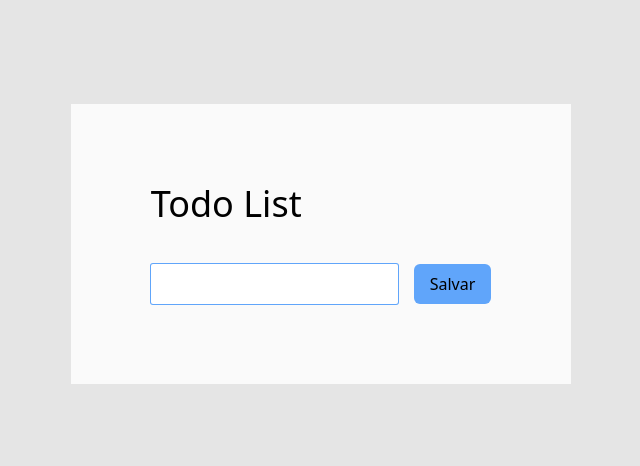
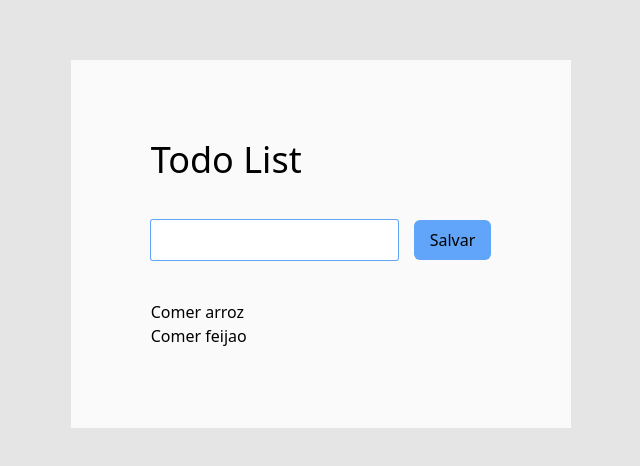
Before and after one commit to thiagomarim/todo-list, a React (Vite) app: page / in a window 1280 px wide. Shown: the part 156-622 px from the top of the page, without its empty margins (319-959 px from the left). Built offline with nearby package versions, Linux system fonts and the light colour scheme.

Commit message:
adicionado a reatividade

```diff
--- a/src/App.jsx
+++ b/src/App.jsx
@@ -1,12 +1,44 @@
-import React from "react";
+import { useState } from "react";
 import AddTask from "./page/AddTask";
+import Tasks from "./page/Tasks";
 
 function App() {
+  const [todos, setTodos] = useState([
+    {
+      id: 1,
+      text: "Comer arroz",
+      isCompleted: false,
+    },
+    {
+      id: 2,
+      text: "Comer feijao",
+      isCompleted: false,
+    },
+  ]);
+
+  const addTodo = (text) => {
+    const newTodos = [
+      ...todos,
+      {
+        id: Math.floor(Math.random() * 10000),
+        text,
+        isCompleted: false,
+      },
+    ];
+
+    setTodos(newTodos);
+  };
+
   return (
     <div className="bg-neutral-200 h-screen flex items-center justify-center">
       <div className="bg-neutral-50 w-max p-20 m-5">
         <h1 className="text-4xl font-sans mb-10">Todo List</h1>
-        <AddTask />
+        <AddTask addTodo={addTodo} />
+        <div className="mt-10">
+          {todos.map((item) => (
+            <Tasks item={item.text} key={item.id} />
+          ))}
+        </div>
       </div>
     </div>
   );
--- a/src/page/AddTask.jsx
+++ b/src/page/AddTask.jsx
@@ -1,20 +1,28 @@
-import React from "react";
+import { useState } from "react";
 
-const AddTask = () => {
-  function handleClick() {}
+const AddTask = ({ addTodo }) => {
+  const [value, setValue] = useState("");
+
+  function handleSubmit(event) {
+    event.preventDefault();
+    if (!value) return;
+    setValue("");
+    addTodo(value);
+  }
 
   return (
-    <div className="flex gap-4">
+    <div>
+      <form className="flex gap-4" onSubmit={handleSubmit}>
         <input
+          value={value}
+          onChange={({ target }) => setValue(target.value)}
           className="p-2 w-full text-gray-800 rounded-sm ring-1 ring-blue-400 focus:border-none focus:ring-1 focus:ring-blue-600"
           type="text"
         />
-      <button
-        onClick={handleClick}
-        className="py-2 px-4 bg-blue-400 rounded-md"
-      >
+        <button type="submit" className="py-2 px-4 bg-blue-400 rounded-md">
           Salvar
         </button>
+      </form>
     </div>
   );
 };
--- /dev/null
+++ b/src/page/Tasks.jsx
@@ -0,0 +1,11 @@
+import React from "react";
+
+const Tasks = ({ item }) => {
+  return (
+    <div>
+      <p>{item}</p>
+    </div>
+  );
+};
+
+export default Tasks;
```
Lines whose indentation alone changed are shown as unchanged.
